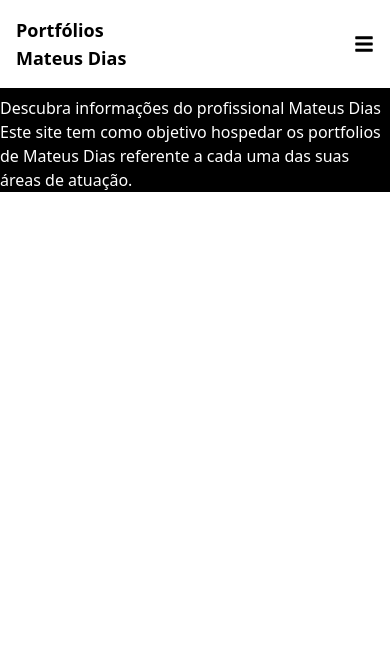
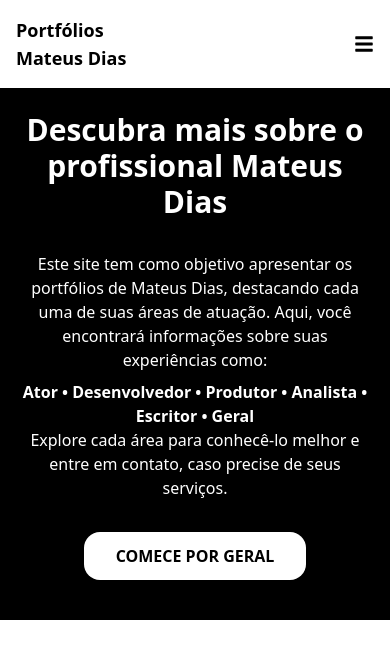
Before and after one commit to mateushilariodias/portfolios, a Next.js app: page / in a window 390 px wide. Shown: the top 658 px of the page. Built offline with nearby package versions, Linux system fonts and the light colour scheme.

Commit message:
feat(hero): improve layout and add CTA button to 'Geral' portfolio- Enhanced text clarity and structure- Made section responsive across breakpoints- Added call-to-action button linking to 'Geral' section- Prepared for future use of individual portfolio types (Ator, Desenvolvedor, etc.)

```diff
--- a/src/components/Hero.tsx
+++ b/src/components/Hero.tsx
@@ -2,10 +2,31 @@
 
 function Hero() {
     return (
-        <section className="bg-black text-white pt-24">
-            <h1>Descubra informações do profissional Mateus Dias</h1>
-            <p>Este site tem como objetivo hospedar os portfolios de Mateus Dias referente a cada uma das suas áreas de atuação.</p>
+        <section className="bg-black text-white pt-24 px-4 sm:px-8 md:px-16 lg:px-32 text-center">
+            <div className="max-w-4xl mx-auto py-4 lg:py-8">
+                <h1 className="text-3xl sm:text-4xl md:text-5xl font-bold mb-6">
+                    Descubra mais sobre o profissional Mateus Dias
+                </h1>
+                <p className="text-base sm:text-lg md:text-xl mb-4 py-2 lg:py-4">
+                    Este site tem como objetivo apresentar os portfólios de Mateus Dias,
+                    destacando cada uma de suas áreas de atuação. Aqui, você encontrará informações sobre suas experiências como:
+                    <span className="block mt-2 font-semibold">
+                        Ator • Desenvolvedor • Produtor • Analista • Escritor • Geral
+                    </span>
+                    Explore cada área para conhecê-lo melhor e entre em contato, caso precise de seus serviços.
+                </p>
+
+                <div className="my-6">
+                    <a
+                        href="#general"
+                        className="inline-block bg-white text-black font-bold px-8 py-3 rounded-2xl shadow-md hover:bg-gray-200 transition uppercase"
+                    >
+                        Comece por Geral
+                    </a>
+                </div>
+            </div>
         </section>
     )
 }
+
 export default Hero;
--- a/src/data/educationExperience.ts
+++ b/src/data/educationExperience.ts
@@ -3,6 +3,7 @@ export interface EducationExperience {
     title: string;
     institution: string;
     type: 'degree' | 'course' | 'workshop' | 'immersion';
+    area: 'actor' | 'systemsDeveloper' | 'culturalProducer' | 'systemsAnalyst' | 'writer';
     period: string;
     duration?: string;
     hours?: number;
@@ -16,7 +17,8 @@ export const educations: EducationExperience[] = [
         institution: "Instituto Arte e Vida",
         type: "immersion",
         period: "Agosto 2024 a Julho 2025",
-        instructors: ["Mauro Júnior"]
+        instructors: ["Mauro Júnior"],
+        area: "actor"
     },
     {
         id: "fotografia-ifg",
@@ -24,7 +26,8 @@ export const educations: EducationExperience[] = [
         institution: "Instituto Federal de Educação, Ciência e Tecnologia de Goiás",
         type: "course",
         period: "2025",
-        hours: 60
+        hours: 60,
+        area: "culturalProducer"
     },
     {
         id: "sonorizacao-ifg",
@@ -32,7 +35,8 @@ export const educations: EducationExperience[] = [
         institution: "Instituto Federal de Educação, Ciência e Tecnologia de Goiás",
         type: "course",
         period: "2025",
-        hours: 60
+        hours: 60,
+        area: "culturalProducer"
     },
     {
         id: "prestacao-contas-ifg",
@@ -40,7 +44,8 @@ export const educations: EducationExperience[] = [
         institution: "Instituto Federal de Educação, Ciência e Tecnologia de Goiás",
         type: "course",
         period: "2025",
-        hours: 60
+        hours: 60,
+        area: "culturalProducer"
     },
     {
         id: "submissao-propostas-ifg",
@@ -48,7 +53,8 @@ export const educations: EducationExperience[] = [
         institution: "Instituto Federal de Educação, Ciência e Tecnologia de Goiás",
         type: "course",
         period: "2025",
-        hours: 60
+        hours: 60,
+        area: "culturalProducer"
     },
     {
         id: "roteiro-1min",
@@ -56,7 +62,8 @@ export const educations: EducationExperience[] = [
         institution: "Workshop de Escrita",
         type: "workshop",
         period: "Fevereiro 2025",
-        instructors: ["Alexis Nehemy"]
+        instructors: ["Alexis Nehemy"],
+        area: "writer"
     },
     {
         id: "elaboracao-projetos-ifg",
@@ -64,7 +71,8 @@ export const educations: EducationExperience[] = [
         institution: "Instituto Federal de Educação, Ciência e Tecnologia de Goiás",
         type: "course",
         period: "2025",
-        hours: 60
+        hours: 60,
+        area: "culturalProducer"
     },
     {
         id: "producao-audiovisual-ifg",
@@ -72,7 +80,8 @@ export const educations: EducationExperience[] = [
         institution: "Instituto Federal de Educação, Ciência e Tecnologia de Goiás",
         type: "course",
         period: "2024",
-        hours: 60
+        hours: 60,
+        area: "culturalProducer"
     },
     {
         id: "escrita-narrativa",
@@ -80,7 +89,8 @@ export const educations: EducationExperience[] = [
         institution: "Curso com Rafael Bougleux",
         type: "workshop",
         period: "2024",
-        instructors: ["Rafael Bougleux"]
+        instructors: ["Rafael Bougleux"],
+        area: "writer"
     },
     {
         id: "escrita-montagem",
@@ -88,7 +98,8 @@ export const educations: EducationExperience[] = [
         institution: "Oficina de Escrita",
         type: "workshop",
         period: "Novembro 2024",
-        instructors: ["Caetano Barsoteli"]
+        instructors: ["Caetano Barsoteli"],
+        area: "writer"
     },
     {
         id: "mergulho-ator",
@@ -96,7 +107,8 @@ export const educations: EducationExperience[] = [
         institution: "Curso com Luciano Risso",
         type: "workshop",
         period: "01, 02 e 03 de novembro de 2024",
-        instructors: ["Luciano Risso"]
+        instructors: ["Luciano Risso"],
+        area: "actor"
     },
     {
         id: "laboratorio-teatro",
@@ -104,7 +116,8 @@ export const educations: EducationExperience[] = [
         institution: "Curso com Rafael Bougleux",
         type: "workshop",
         period: "2023",
-        instructors: ["Rafael Bougleux"]
+        instructors: ["Rafael Bougleux"],
+        area: "actor"
     },
     {
         id: "imagem-palavra",
@@ -112,7 +125,8 @@ export const educations: EducationExperience[] = [
         institution: "Curso com Rafael Bougleux",
         type: "workshop",
         period: "2023",
-        instructors: ["Rafael Bougleux"]
+        instructors: ["Rafael Bougleux"],
+        area: "writer"
     },
     {
         id: "dramaturgia-estrutura",
@@ -120,7 +134,8 @@ export const educations: EducationExperience[] = [
         institution: "Curso com Caetano Barsoteli",
         type: "workshop",
         period: "2023",
-        instructors: ["Caetano Barsoteli"]
+        instructors: ["Caetano Barsoteli"],
+        area: "writer"
     },
     {
         id: "pagina11",
@@ -133,21 +148,24 @@ export const educations: EducationExperience[] = [
             "Rafael Bougleux",
             "Caetano Barsoteli",
             "Raphael Ventreschi"
-        ]
+        ],
+        area: 'writer'
     },
     {
         id: "fatec-ads",
         title: "Curso Superior de Tecnologia (CST) – Análise e Desenvolvimento de Sistemas",
         institution: "Fatec Franca",
         type: "degree",
-        period: "2022 a 2024"
+        period: "2022 a 2024",
+        area: "systemsAnalyst"
     },
     {
         id: "administracao-ciee",
         title: "Administração",
         institution: "CIEE",
         type: "course",
-        period: "2020 a 2021"
+        period: "2020 a 2021",
+        area: "systemsAnalyst"
     },
     {
         id: "atores-tv",
@@ -155,7 +173,8 @@ export const educations: EducationExperience[] = [
         institution: "Escola Em cena – Curso Profissionalizante EAD",
         type: "course",
         period: "Agosto 2020 a Julho 2021",
-        hours: 100
+        hours: 100,
+        area: "actor"
     },
     {
         id: "dev-apps",
@@ -163,6 +182,7 @@ export const educations: EducationExperience[] = [
         institution: "EducaSP USP",
         type: "course",
         period: "2019",
-        hours: 40
+        hours: 40,
+        area: "systemsDeveloper"
     }
 ];
--- a/src/data/professionalExperience.ts
+++ b/src/data/professionalExperience.ts
@@ -4,7 +4,7 @@ export interface ProfessionalExperience {
     company?: string;
     period: string;
     duration: string;
-    type: 'job' | 'theater' | 'volunteer';
+    type: 'actor' | 'systemsDeveloper' | 'culturalProducer' | 'systemsAnalyst' | 'writer';
     description: string;
     presentations?: {
         date: string;
@@ -25,7 +25,7 @@ export const experiences: ProfessionalExperience[] = [
         company: "Conselho Municipal de Poltica Cultural de Franca/SP",
         period: "Abril 2025 - até o momento",
         duration: "Em andamento",
-        type: "job",
+        type: "culturalProducer",
         description: "Participação e engajamento no Conselho Municipal de Poltica Cultural no segmento de Artes Cênicas"
     },
     {
@@ -34,7 +34,7 @@ export const experiences: ProfessionalExperience[] = [
         company: "Produção de vídeos para TikTok, Instagram e YouTube",
         period: "2024 - até o momento",
         duration: "Em andamento",
-        type: "job",
+        type: "actor",
         description: "Criação e produção de conteúdo audiovisual para redes sociais"
     },
     {
@@ -43,7 +43,7 @@ export const experiences: ProfessionalExperience[] = [
         company: "Peça 'Corra, Elise, Corra'",
         period: "Novembro 2024 - Março 2025",
         duration: "5 meses",
-        type: "theater",
+        type: "actor",
         description: "Peça de teatro baseada em obras de Carlos Drummond de Andrade, Andy Weir, Grace Passô e Mauro Júnior",
         presentations: [
             { date: "15 de março de 2025", location: "Teatro Judas Iscariotes" },
@@ -59,7 +59,7 @@ export const experiences: ProfessionalExperience[] = [
         company: "NovaHaus",
         period: "Novembro 2022 - Outubro 2024",
         duration: "1 ano e 11 meses",
-        type: "job",
+        type: "systemsDeveloper",
         description: "Desenvolvimento web full-stack",
         responsibilities: [
             "Desenvolvimento de Páginas Web",
@@ -73,7 +73,7 @@ export const experiences: ProfessionalExperience[] = [
         company: "Mostra Cênica 'Farsa'",
         period: "Fevereiro 2023 - Agosto 2023",
         duration: "7 meses",
-        type: "theater",
+        type: "actor",
         description: "Peça teatral de Luís Fernando Veríssimo",
         presentations: [
             { date: "28 de junho de 2023", location: "Senac Franca" },
@@ -91,7 +91,7 @@ export const experiences: ProfessionalExperience[] = [
         company: "Prêmio Jovem Brasileiro",
         period: "2021 - 2023",
         duration: "3 anos",
-        type: "volunteer",
+        type: "culturalProducer",
         description: "Representação e divulgação do prêmio",
         responsibilities: [
             "Desenvolvimento de conteúdo para redes sociais",
@@ -105,7 +105,7 @@ export const experiences: ProfessionalExperience[] = [
         company: "Hotel Pedregulho",
         period: "2020 - 2021",
         duration: "1 ano e 2 meses",
-        type: "job",
+        type: "systemsAnalyst",
         description: "Atendimento e gestão administrativa",
         responsibilities: [
             "Controle financeiro",
```
